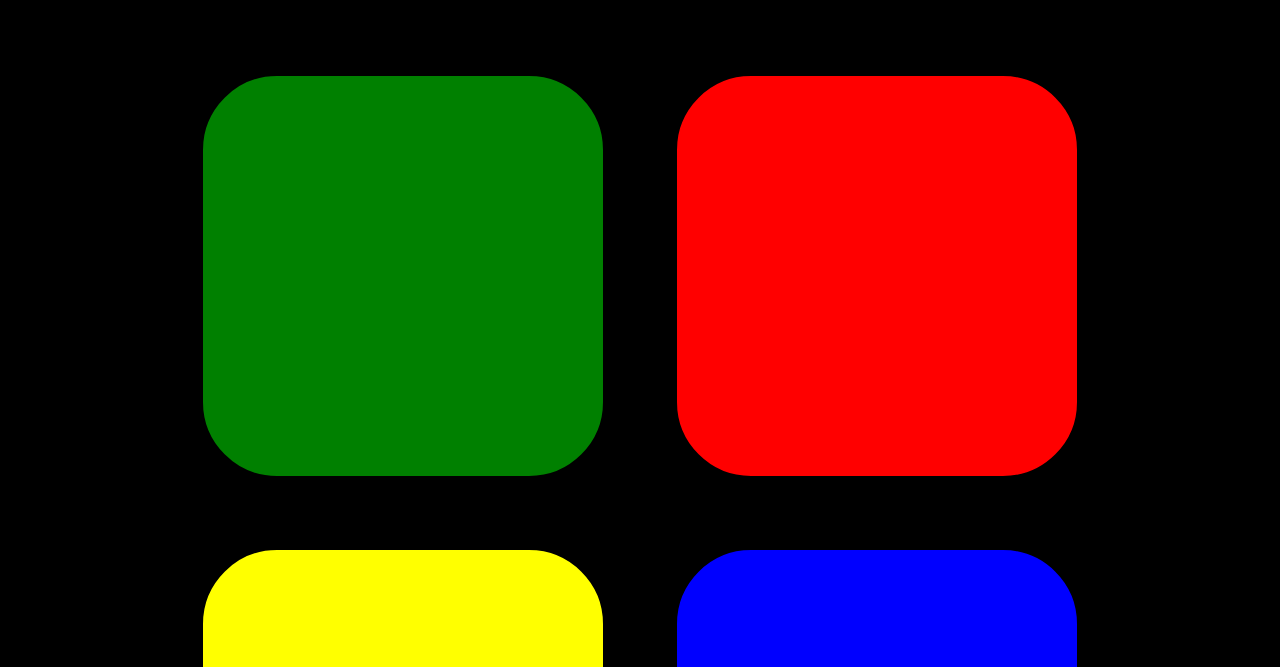
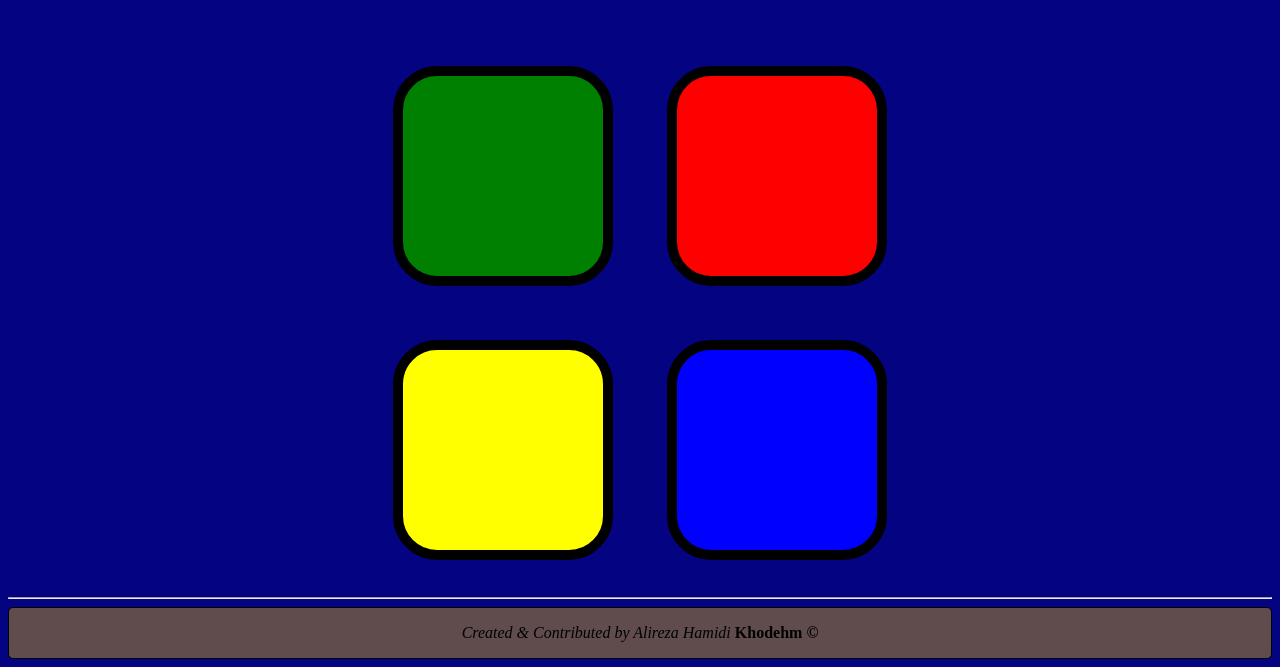
Before and after one commit to khodehm/simonGame, a website: page index.html in a window 1280 px wide. Shown: the part 133-800 px from the top of the page. Drawn offline with nearby package versions, Linux system fonts and the light colour scheme.

Commit message:
update 1

```diff
--- a/index.html
+++ b/index.html
@@ -26,5 +26,12 @@
     </div>
     <script src="https://ajax.googleapis.com/ajax/libs/jquery/3.7.1/jquery.min.js"></script>
     <script src="./index.js"></script>
+    <hr/>
+    <footer class="footer">
+      <div>
+        <p><i>Created & Contributed by Alireza Hamidi </i>
+          <b>Khodehm ©</b></p>
+      </div>
+    </footer>
   </body>
 </html>
--- a/styles.css
+++ b/styles.css
@@ -1,6 +1,6 @@
 body {
   text-align: center;
-  background-color: black;
+  background-color: #040483;
 }
 
 #level-title {
@@ -12,11 +12,10 @@ body {
 
 .container {
   display: inline-block;
-  width: 100%;
+  width: 50%;
   margin: auto;
 
 }
-
 .btn {
   margin: 25px;
   display: inline-block;
@@ -24,11 +23,8 @@ body {
   width: 200px;
   border: 10px solid black;
   border-radius: 20%;
-  @media  screen (max-height:500px),(min-width:300px){
-    height: 400px;
-    width: 400px;
-  }
 }
+
 .game-over {
   background-color: red;
   opacity: 0.8;
@@ -54,3 +50,11 @@ body {
   box-shadow: 0 0 20px white;
   background-color: grey;
 }
+.footer{
+  background-color: #604c4c;
+  display: block;
+  text-align: center;
+  border: 1px  solid;
+  border-radius: 5px;
+
+}
```
